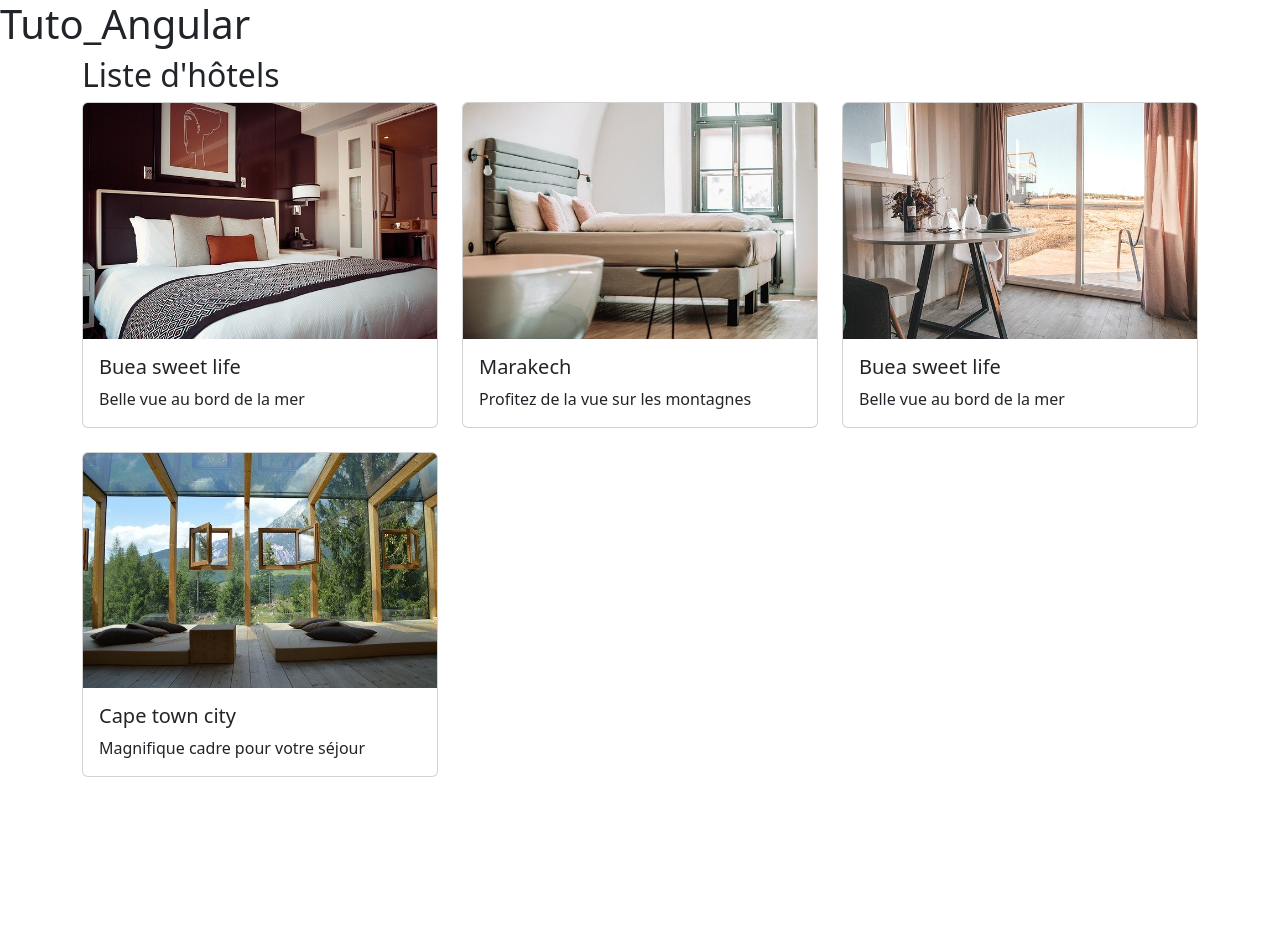
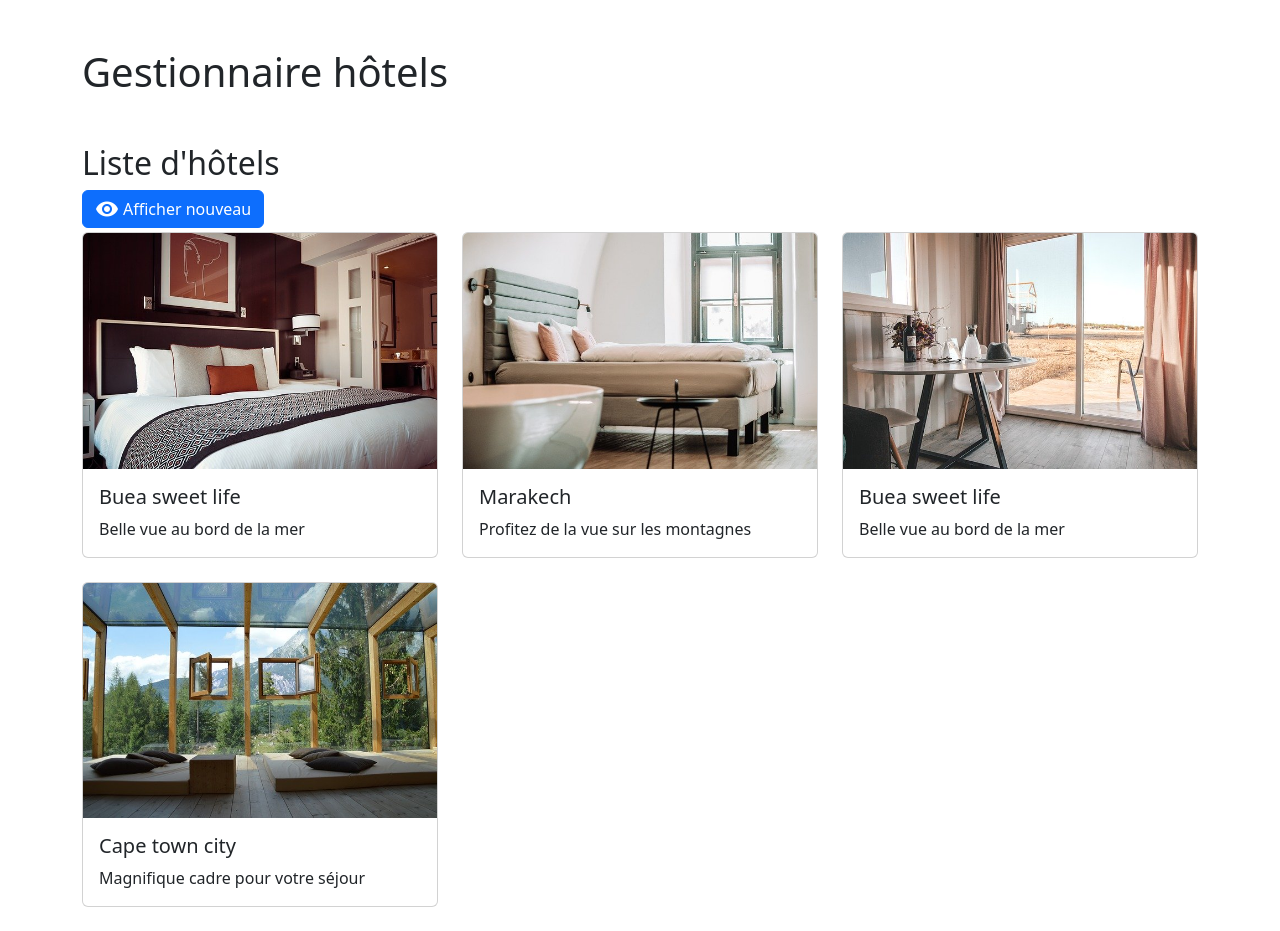
Before and after one commit to Antoine-NVE/tuto-angular, an Angular app: page / in a window 1280 px wide. Before the commit the page ends 801 px from the top, so only its background shows below. Built offline with nearby package versions, Linux system fonts and the light colour scheme.

Commit message:
Episode 13 : Le Property et Event Binding (One-Way Binding)

```diff
--- a/package.json
+++ b/package.json
@@ -19,6 +19,7 @@
     "@angular/platform-browser-dynamic": "^17.3.0",
     "@angular/router": "^17.3.0",
     "bootstrap": "^5.3.3",
+    "material-icons": "^1.13.12",
     "rxjs": "~7.8.0",
     "tslib": "^2.3.0",
     "zone.js": "~0.14.3"
--- a/src/app/app.component.html
+++ b/src/app/app.component.html
@@ -1,4 +1,6 @@
-<h1>{{ title }}</h1>
+<div class="container my-5">
+    <h1>{{ title }}</h1>
+</div>
 
 <app-hotel-list></app-hotel-list>
 
--- a/src/app/app.component.ts
+++ b/src/app/app.component.ts
@@ -11,5 +11,5 @@ import { HotelListComponent } from './hotel-list/hotel-list.component';
     styleUrl: './app.component.css',
 })
 export class AppComponent {
-    title = 'Tuto_Angular';
+    title = 'Gestionnaire hôtels';
 }
--- a/src/app/hotel-list/hotel-list.component.html
+++ b/src/app/hotel-list/hotel-list.component.html
@@ -1,13 +1,22 @@
 <div class="container">
     <h2 *ngIf="hotels && hotels.length > 0">{{ title }}</h2>
+
+    <button class="btn btn-primary d-flex mb-1" (click)="toggleIsNewBadge()">
+        <span class="material-icons me-1">{{ showBadge ? 'visibility_off' : 'visibility' }}</span>
+        {{ showBadge ? 'Cacher nouveau' : 'Afficher nouveau'}}
+    </button>
 
     <div class="row row-cols-1 row-cols-md-3">
         <div class="col mb-4" *ngFor="let hotel of hotels">
             <div class="card">
-                <img src="{{ hotel.imageUrl }}" alt="{{ hotel.hotelName }}" class="card-img-top">
+                <img [src]="hotel.imageUrl" [title]="hotel.hotelName" [alt]="hotel.hotelName" class="card-img-top">
                 <div class="card-body">
                     <h5 class="card-title">{{ hotel.hotelName }}</h5>
                     <p class="card-text">{{ hotel.description }}</p>
+
+                    <span class="badge rounded-pill text-bg-info" *ngIf="showBadge">
+                        Nouveau
+                    </span>
                 </div>
             </div>
         </div>
--- a/src/app/hotel-list/hotel-list.component.ts
+++ b/src/app/hotel-list/hotel-list.component.ts
@@ -41,4 +41,10 @@ export class HotelListComponent {
             imageUrl: 'assets/img/window.jpg',
         },
     ];
+
+    public showBadge: boolean = false;
+
+    public toggleIsNewBadge(): void {
+        this.showBadge = !this.showBadge;
+    }
 }
--- a/src/styles.css
+++ b/src/styles.css
@@ -1,3 +1,4 @@
 /* You can add global styles to this file, and also import other style files */
 
 @import "../node_modules/bootstrap/dist/css/bootstrap.min.css";
+@import "../node_modules/material-icons/iconfont/material-icons.css";
```
Also changed, not shown: 1 other file (tests, documents, lock files or other folders).
